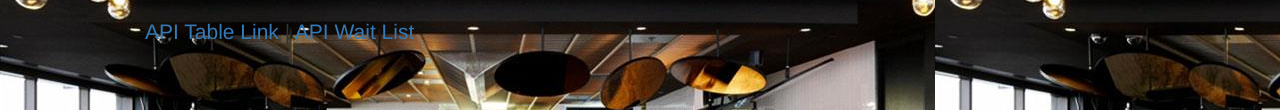
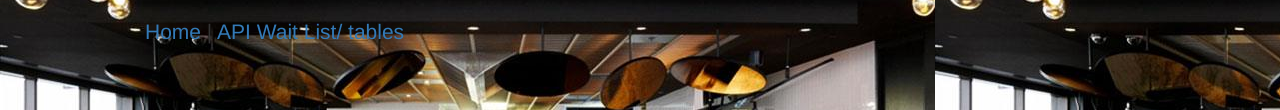
Before and after one commit to diani091/hotrestaurant.github.io, a plain HTML site: page Reservation.html in a window 1280 px wide. Shown: the part 571-681 px from the top of the page. Drawn offline with nearby package versions, Linux system fonts and the light colour scheme.

Commit message:
added link from reservations to tables and home

```diff
--- a/Reservation.html
+++ b/Reservation.html
@@ -73,7 +73,7 @@
 
                         <footer class="footer">
                                 <div class="container">
-                                  <p><a href="/api/tables">API Table Link</a> | <a href="/api/waitlist">API Wait List</a> </p>
+                                  <p><a href="./index.html">Home</a> | <a href="./tables.html">API Wait List/ tables</a> </p>
                                 </div>
                               </footer>
 
```
